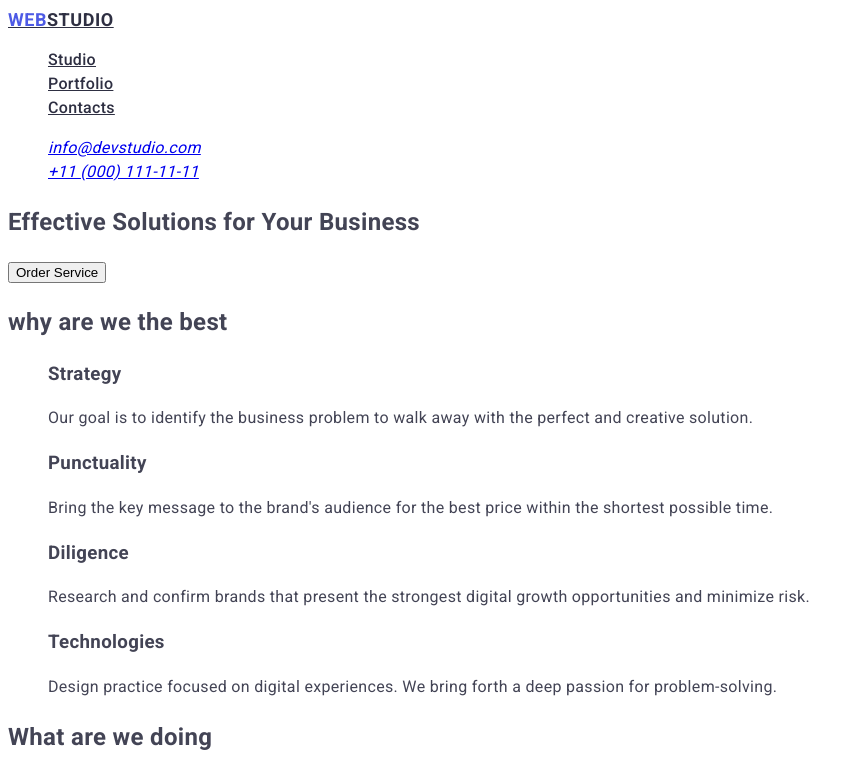
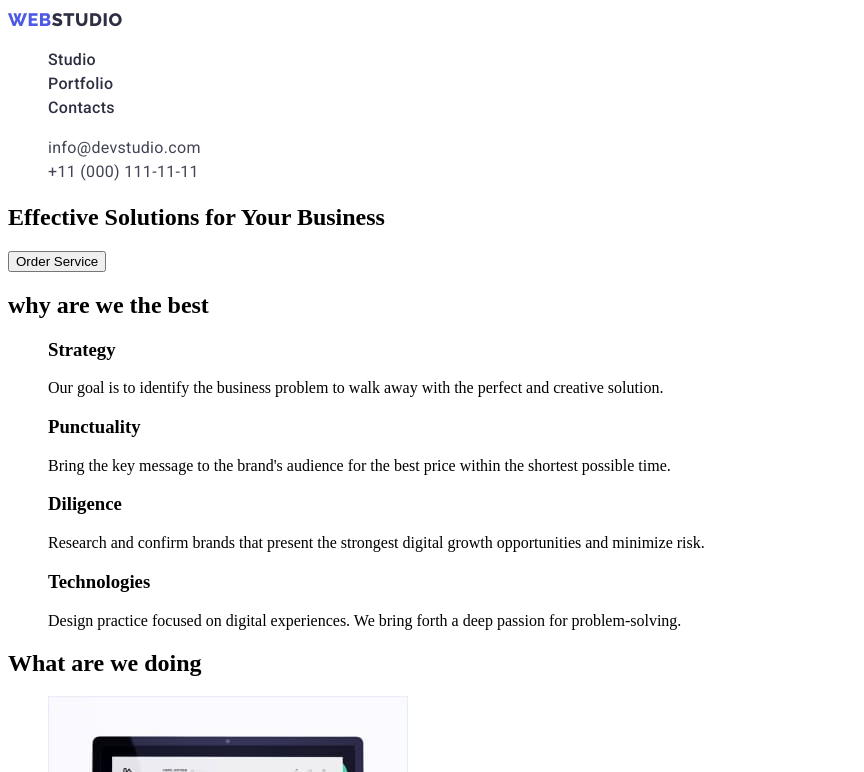
Before and after one commit to AlexandrOAV/goit-markup-hw-02, a plain HTML site: page index.html in a window 1280 px wide. Shown: the top 772 px of the page, without its empty margins (0-864 px from the left). Drawn offline with Linux system fonts and the light colour scheme.

Commit message:
hw-2-2601-1300
css class header

```diff
--- a/css/styles.css
+++ b/css/styles.css
@@ -1,21 +1,5 @@
-
-
-
-
-
-
-
- /* text futer #E7E9FC */
-
- /* color text portfolio */
- /* text ul button #4D5AE5 */
-
-  /* background-color button #4D5AE5 */
-  /* background-color button hiver #404BBF */
-
-
 :root {
-  --text-color-site:  #434455; /* основний колір тексту сайту */
+--text-color-site:  #434455; /* основний колір тексту сайту */
 --title-color-hhh:  #2E2F42; /* color title h2, h3*/
 --hero-color:  #FFFFFF; /* color text hero, batton  */
 --web-logo-color:  #4D5AE5;
@@ -28,36 +12,22 @@
 --hover-address-color:  #434455;
 --active-address-color:  #404BBF;
 --logo-futer-color:  #F4F4FD;
---text--color:  #E7E9FC;
-
+--text-futer-color: #E7E9FC;
+--text-button-portfolio:#4D5AE5;
+--text-button-portfolio-active: #FFFFFF;
+--button-portfolio-activ: #404BBF;
 }
-
-/* Задаваання стилів */
-body {
-  color: var(--text-color-site);
-  font-family: 'Roboto', sans-serif;
-    font-style: normal;
-    font-weight: 400;
-    font-size: 16px;
-    line-height: 1.5;
-    letter-spacing: 0.02em;
-}
+/* Reset dot and underline */
 .list {
   list-style: none;
 }
-/* розмітка header */
-.header-pg .header-item-link{
-  font-family: 'Roboto' sans-serif;
-    font-style: normal;
-    font-weight: 500;
-    font-size: 16px;
-    line-height: 1.5;
-    letter-spacing: 0.02em;
-    color:var(--nav-menu-color);
+.link {
+  text-decoration: none;
 }
-.header-logo {
-  font-family: 'Raleway' sans-serif;
-  font-style: normal;
+
+/* hedader */
+.link-logo {
+  font-family: 'Raleway';
   font-weight: 800;
   font-size: 18px;
   line-height: 1.33;
@@ -66,36 +36,36 @@ body {
   letter-spacing: 0.03em;
   text-transform: uppercase;
   color: var(--logo-nav-color);
-}
+    }
+
 .logo {
-  color: var(--web-logo-color);
+  color: #4D5AE5;
 }
 
-.header-item-link:hover, .header-item-link:focus {
-  color: var(--nav-menu-active-color)
+.menu-link {
+font-family: 'Roboto', sans-serif;
+font-weight: 500;
+font-size: 16px;
+line-height: 1.5;
+letter-spacing: 0.02em;
+color: var(--nav-menu-color)
 }
-.header-nav {
-
-
-
+.menu-link:hover, :focus {
+  color:var(--nav-menu-active-color);
+}
+.mail-link, .tel-link {
+  font-family: 'Roboto';
+  font-style: normal;
+    font-weight: 400;
+    font-size: 16px;
+    line-height: 1.5;
+      letter-spacing: 0.02em;
+    color:var(--hover-address-color);
 }
 
-
-
-
-
-.header-list {}
-
-.header-item {}
-
-
-.header-address {}
-
-.header-address-list {}
-
-.header-addres-item {}
-
-
-
-
+.tel-link:hover, :focus {
+  color:var(--active-address-color);
 }
+.mail-link:hover, :focus {
+  color: var(--active-address-color);
+}
--- a/index.html
+++ b/index.html
@@ -15,32 +15,36 @@
   </head>
   <body>
     <!-- Шапка сайту -->
-    <header class="header-pg">
+    <header class="header-page">
       <!-- Меню -->
       <nav class="header-nav">
-        <a href="./index.html" class="header-logo"
+        <a class="link-logo link" href="./index.html"
           ><span class="logo">Web</span>Studio</a
         >
-        <ul class="header-list list">
-          <li class="header-item">
-            <a class="header-item-link" href="./index.html">Studio</a>
+        <ul class="menu list">
+          <li class="menu-item">
+            <a class="menu-link link" href="./index.html">Studio</a>
           </li>
-          <li class="header-item">
-            <a class="header-item-link" href="./portfolio.html">Portfolio</a>
+          <li class="menu-item">
+            <a class="menu-link link" href="./portfolio.html">Portfolio</a>
           </li>
-          <li class="header-item">
-            <a class="header-item-link" href="">Contacts</a>
+          <li class="menu-item">
+            <a class="menu-link link" href="">Contacts</a>
           </li>
         </ul>
       </nav>
       <!-- пошта та телефон -->
-      <address class="header-address">
-        <ul class="header-address-list list">
-          <li class="header-addres-item">
-            <a href="mailto:info@devstudio.com">info@devstudio.com</a>
+      <address class="contact">
+        <ul class="contact-list list">
+          <li class="contact-item">
+            <a class="mail-link link" href="mailto:info@devstudio.com"
+              >info@devstudio.com</a
+            >
           </li>
-          <li class="header-addres-item">
-            <a href="tel:+110001111111">+11 (000) 111-11-11</a>
+          <li class="contact-list list">
+            <a class="tel-link link" href="tel:+110001111111"
+              >+11 (000) 111-11-11</a
+            >
           </li>
         </ul>
       </address>
```
Also changed, not shown: portfolio.html (+20 -17 lines).
